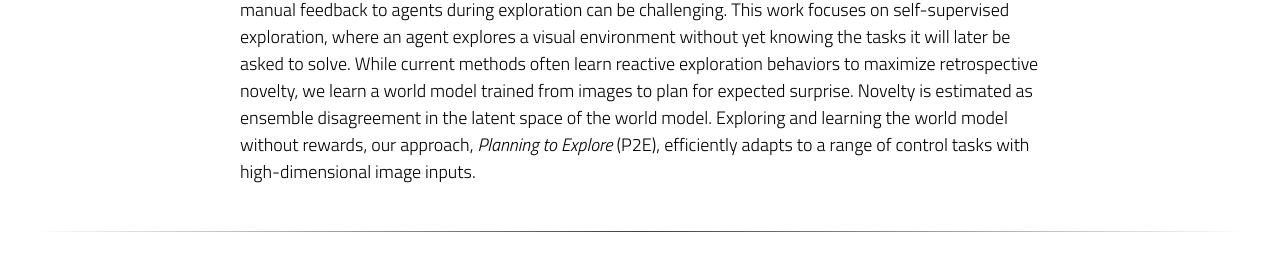
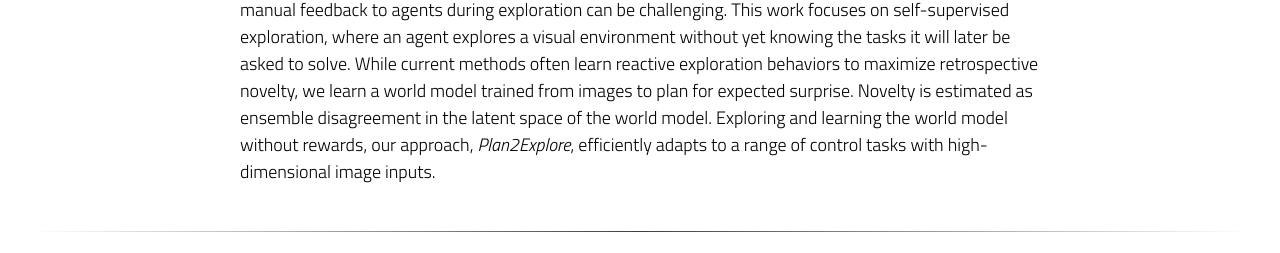
Before and after one commit to ramanans1/plan2explore, a plain HTML site: page index.html in a window 1280 px wide. Shown: the part 869-1122 px from the top of the page. Drawn offline with Linux system fonts and the light colour scheme; a script that the page names is missing.

Commit message:
change method name

```diff
--- a/index.html
+++ b/index.html
@@ -257,7 +257,7 @@
         <!-- </td></tr>
       </table> -->
       <div style="width:800px; margin:0 auto; text-align=center">
-        To solve complex tasks, intelligent agents first need to explore their environments. However, providing manual feedback to agents during exploration can be challenging. This work focuses on self-supervised exploration, where an agent explores a visual environment without yet knowing the tasks it will later be asked to solve. While current methods often learn reactive exploration behaviors to maximize retrospective novelty, we learn a world model trained from images to plan for expected surprise. Novelty is estimated as ensemble disagreement in the latent space of the world model. Exploring and learning the world model without rewards, our approach, <em>Planning to Explore</em> (P2E), efficiently adapts to a range of control tasks with high-dimensional image inputs.
+        To solve complex tasks, intelligent agents first need to explore their environments. However, providing manual feedback to agents during exploration can be challenging. This work focuses on self-supervised exploration, where an agent explores a visual environment without yet knowing the tasks it will later be asked to solve. While current methods often learn reactive exploration behaviors to maximize retrospective novelty, we learn a world model trained from images to plan for expected surprise. Novelty is estimated as ensemble disagreement in the latent space of the world model. Exploring and learning the world model without rewards, our approach, <em>Plan2Explore</em>, efficiently adapts to a range of control tasks with high-dimensional image inputs.
       </div>
       <br><hr>
 
```
